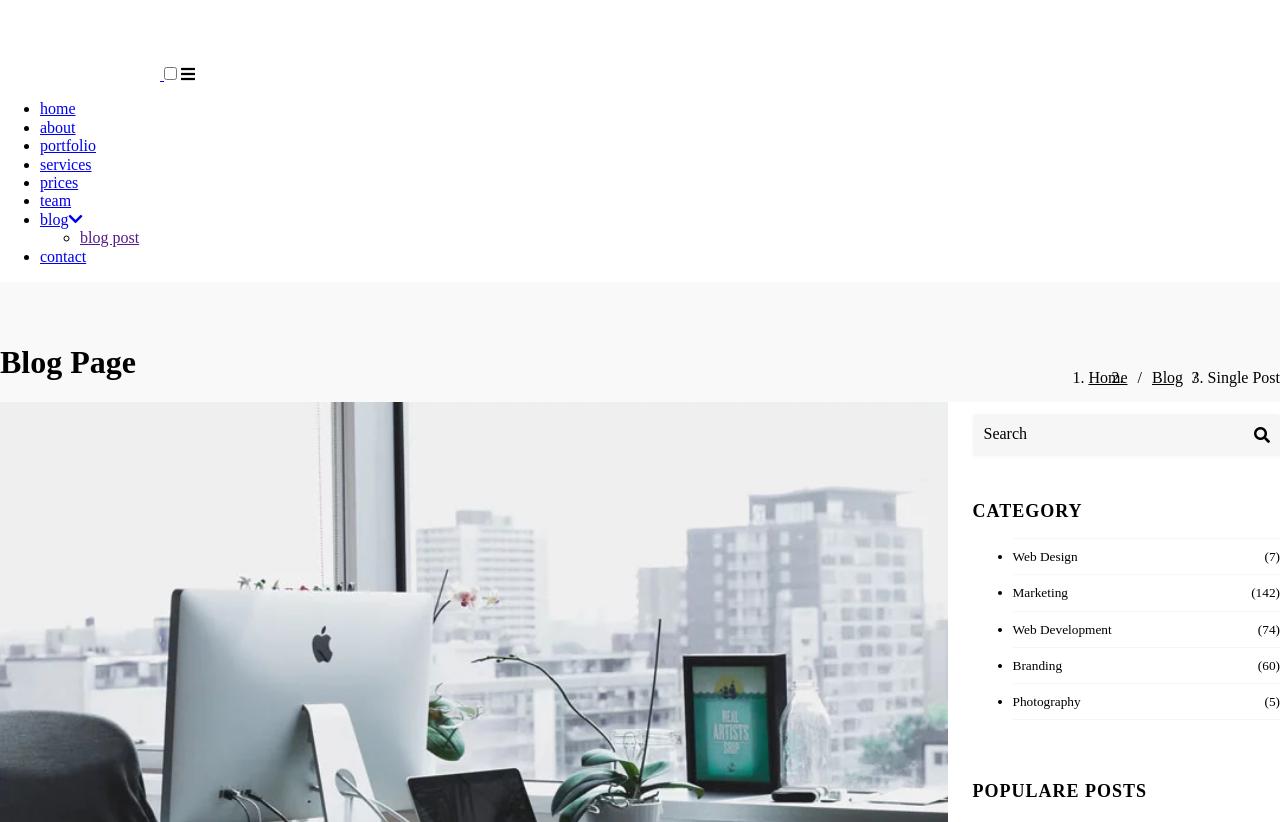
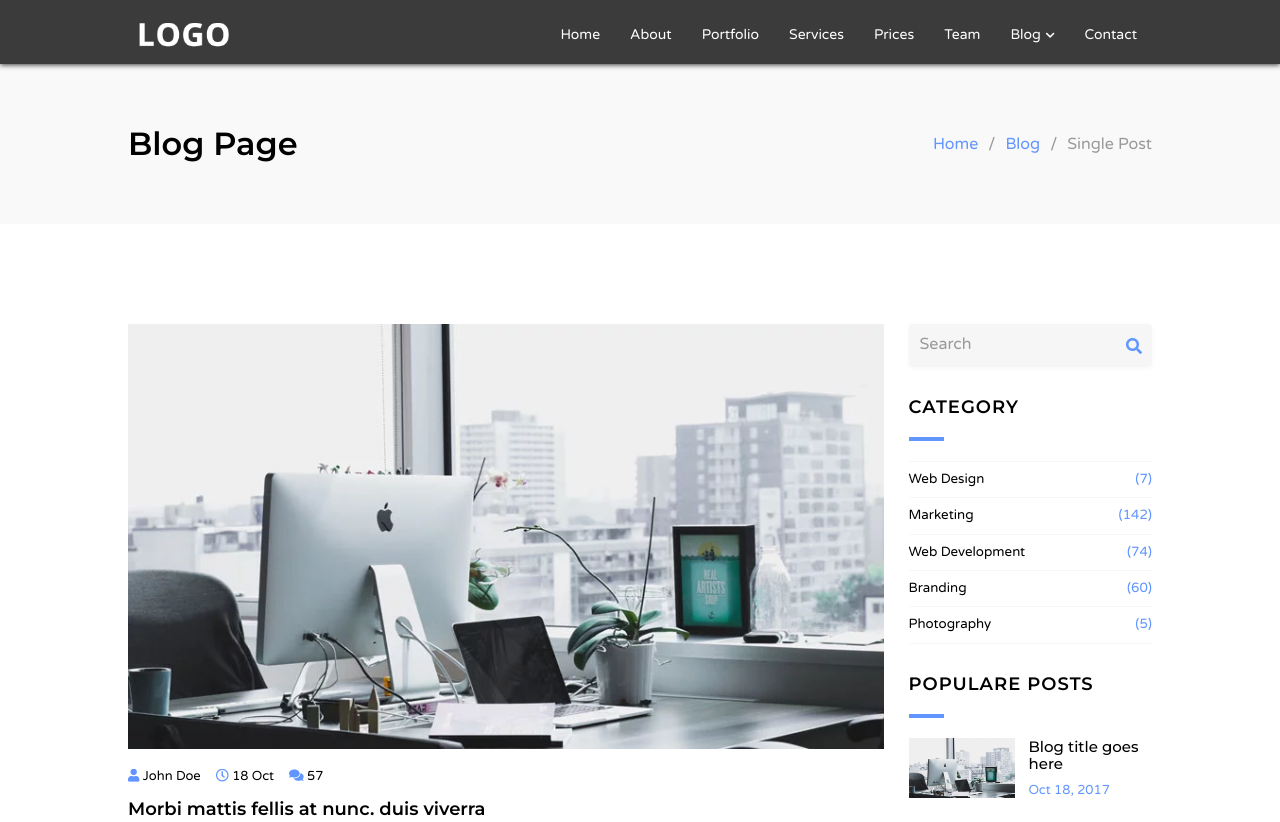
Before and after one commit to Alex-Programming/Agency-Template, a plain HTML site: page Sinlge Post/index.html in a window 1280 px wide. Shown: the top 822 px of the page. Drawn offline with Linux system fonts and the light colour scheme.

Commit message:
Update index.html

```diff
--- a/Sinlge Post/index.html
+++ b/Sinlge Post/index.html
@@ -25,7 +25,7 @@
         href="https://fonts.googleapis.com/css2?family=Montserrat:ital,wght@0,500;0,600;0,800;1,400;1,700;1,900&display=swap"
         rel="stylesheet">
     <!-- Main CSS File -->
-    <link rel="stylesheet" href="../CSS/style.css">
+    <link rel="stylesheet" href="../CSS/Style.css">
     <!-- Main Sinlge Post CSS File -->
     <link rel="stylesheet" href="CSS/style.css">
 </head>
```
